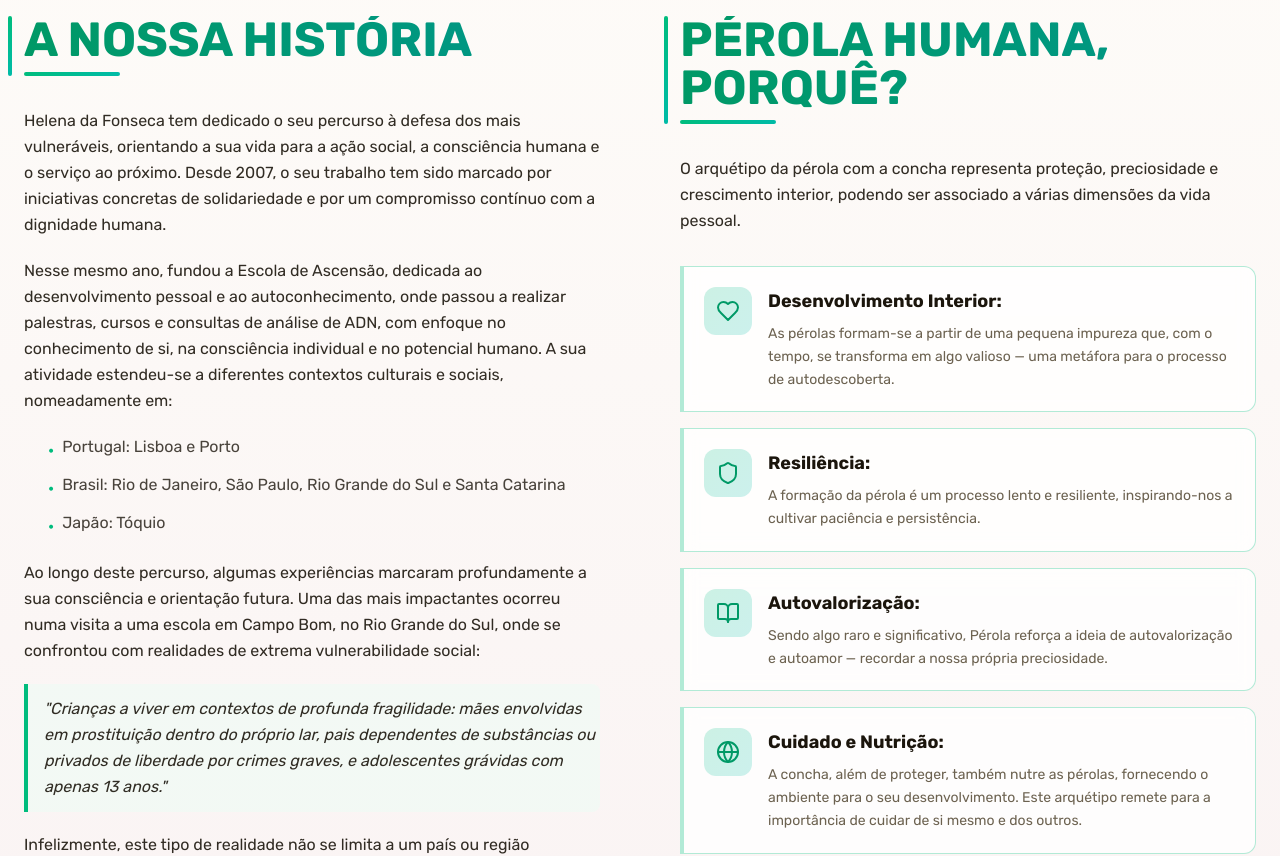
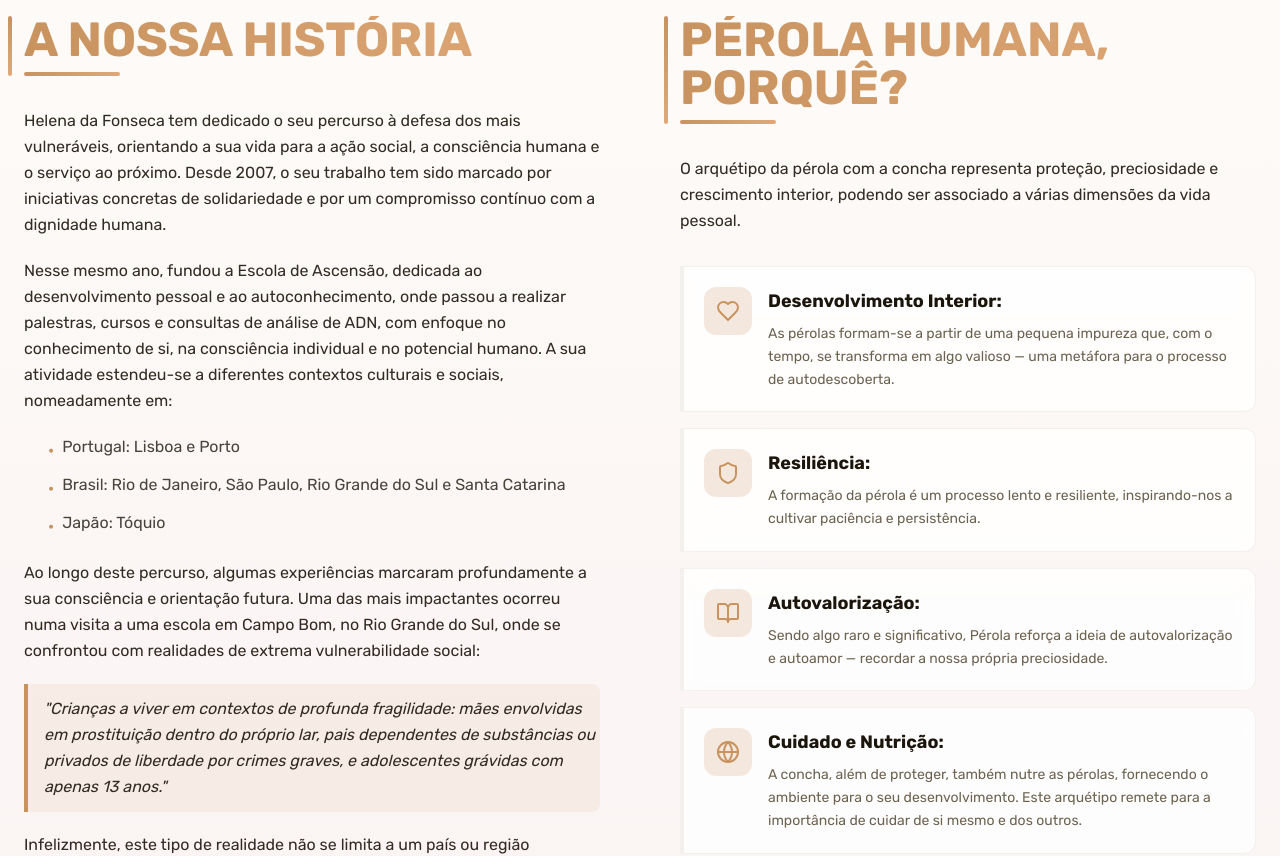
Before and after one commit to ClaudiaAlfieri/PerolaHumana, a Next.js app: page / in a window 1280 px wide. Shown: the part 880-1736 px from the top of the page. Built offline with nearby package versions, Linux system fonts and the light colour scheme.

Commit message:
Changes to the colors of the about section.

```diff
--- a/components/about.tsx
+++ b/components/about.tsx
@@ -44,11 +44,11 @@ export default function About() {
           >
             {/* Título com decoração */}
             <div className="relative">
-              <div className="absolute -left-4 top-0 w-1 h-full bg-gradient-to-b from-emerald-500 to-teal-500 rounded-full" />
-              <h2 className="text-3xl sm:text-4xl lg:text-5xl font-bold mb-2 bg-gradient-to-r from-emerald-600 to-teal-600 dark:from-emerald-400 dark:to-teal-400 bg-clip-text text-transparent">
+              <div className="absolute -left-4 top-0 w-1 h-full bg-gradient-to-b from-[#C8935F] to-[#E0A878] rounded-full" />
+              <h2 className="text-3xl sm:text-4xl lg:text-5xl font-bold mb-2 bg-gradient-to-r from-[#C8935F] to-[#E0A878] bg-clip-text text-transparent">
                 A NOSSA HISTÓRIA
               </h2>
-              <div className="w-24 h-1 bg-gradient-to-r from-emerald-500 to-teal-500 rounded-full" />
+              <div className="w-24 h-1 bg-gradient-to-r from-[#C8935F] to-[#E0A878] rounded-full" />
             </div>
 
             {/* Conteúdo */}
@@ -63,15 +63,15 @@ export default function About() {
 
               <ul className="ml-6 space-y-2 text-foreground/80">
                 <li className="flex items-start gap-2">
-                  <span className="text-emerald-500 font-bold mt-1">•</span>
+                  <span className="text-[#C8935F] font-bold mt-1">•</span>
                   <span>Portugal: Lisboa e Porto</span>
                 </li>
                 <li className="flex items-start gap-2">
-                  <span className="text-emerald-500 font-bold mt-1">•</span>
+                  <span className="text-[#C8935F] font-bold mt-1">•</span>
                   <span>Brasil: Rio de Janeiro, São Paulo, Rio Grande do Sul e Santa Catarina</span>
                 </li>
                 <li className="flex items-start gap-2">
-                  <span className="text-emerald-500 font-bold mt-1">•</span>
+                  <span className="text-[#C8935F] font-bold mt-1">•</span>
                   <span>Japão: Tóquio</span>
                 </li>
               </ul>
@@ -80,7 +80,7 @@ export default function About() {
                 Ao longo deste percurso, algumas experiências marcaram profundamente a sua consciência e orientação futura. Uma das mais impactantes ocorreu numa visita a uma escola em Campo Bom, no Rio Grande do Sul, onde se confrontou com realidades de extrema vulnerabilidade social:
               </p>
 
-              <blockquote className="border-l-4 border-emerald-500 pl-4 py-3 bg-emerald-50/50 dark:bg-emerald-950/20 rounded-r-lg">
+              <blockquote className="border-l-4 border-[#C8935F] pl-4 py-3 bg-[#C8935F]/10 rounded-r-lg">
                 <p className="italic text-foreground/90">
                   "Crianças a viver em contextos de profunda fragilidade: mães envolvidas em prostituição dentro do próprio lar, pais dependentes de substâncias ou privados de liberdade por crimes graves, e adolescentes grávidas com apenas 13 anos."
                 </p>
@@ -110,11 +110,11 @@ export default function About() {
           >
             {/* Título com decoração */}
             <div className="relative">
-              <div className="absolute -left-4 top-0 w-1 h-full bg-gradient-to-b from-emerald-500 to-teal-500 rounded-full" />
-              <h2 className="text-3xl sm:text-4xl lg:text-5xl font-bold mb-2 bg-gradient-to-r from-emerald-600 to-teal-600 dark:from-emerald-400 dark:to-teal-400 bg-clip-text text-transparent">
+              <div className="absolute -left-4 top-0 w-1 h-full bg-gradient-to-b from-[#C8935F] to-[#E0A878] rounded-full" />
+              <h2 className="text-3xl sm:text-4xl lg:text-5xl font-bold mb-2 bg-gradient-to-r from-[#C8935F] to-[#E0A878] bg-clip-text text-transparent">
                 PÉROLA HUMANA, PORQUÊ?
               </h2>
-              <div className="w-24 h-1 bg-gradient-to-r from-emerald-500 to-teal-500 rounded-full" />
+              <div className="w-24 h-1 bg-gradient-to-r from-[#C8935F] to-[#E0A878] rounded-full" />
             </div>
 
             {/* Introdução */}
@@ -132,14 +132,14 @@ export default function About() {
                   transition={{ duration: 0.5, delay: index * 0.1 }}
                   viewport={{ once: true }}
                   whileHover={{ scale: 1.02, x: 4 }}
-                  className="group p-5 bg-card/80 backdrop-blur-sm border-l-4 border-emerald-500/30 hover:border-emerald-500 border-t border-r border-b border-border/50 hover:shadow-xl transition-all duration-300 rounded-r-xl"
+                  className="group p-5 bg-card/80 backdrop-blur-sm border-l-4 border-[#C8935F]/30 hover:border-[#C8935F] border-t border-r border-b border-border/50 hover:shadow-xl transition-all duration-300 rounded-r-xl"
                 >
                   <div className="flex items-start gap-4">
-                    <div className="w-12 h-12 rounded-xl bg-gradient-to-br from-emerald-500/20 to-teal-500/20 group-hover:from-emerald-500/30 group-hover:to-teal-500/30 flex items-center justify-center shrink-0 transition-all duration-300">
-                      <area.icon className="w-6 h-6 text-emerald-600 dark:text-emerald-400" />
+                    <div className="w-12 h-12 rounded-xl bg-[#C8935F]/20 group-hover:bg-[#C8935F]/30 flex items-center justify-center shrink-0 transition-all duration-300">
+                      <area.icon className="w-6 h-6 text-[#C8935F]" />
                     </div>
                     <div className="flex-1">
-                      <h3 className="font-bold text-lg mb-2 text-foreground group-hover:text-emerald-600 dark:group-hover:text-emerald-400 transition-colors">
+                      <h3 className="font-bold text-lg mb-2 text-foreground group-hover:text-[#C8935F] transition-colors">
                         {area.title}
                       </h3>
                       <p className="text-sm leading-relaxed text-muted-foreground">
```
